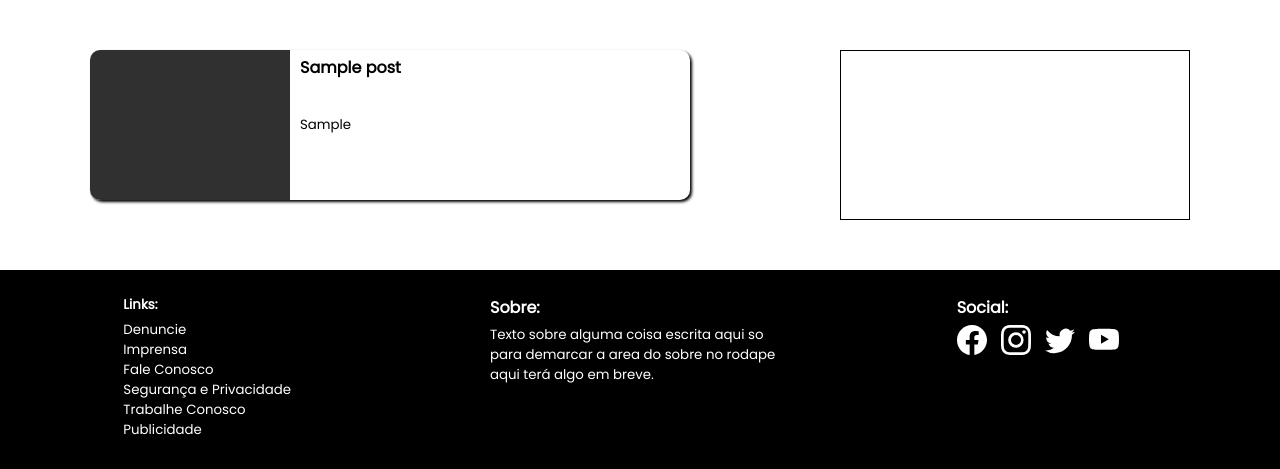
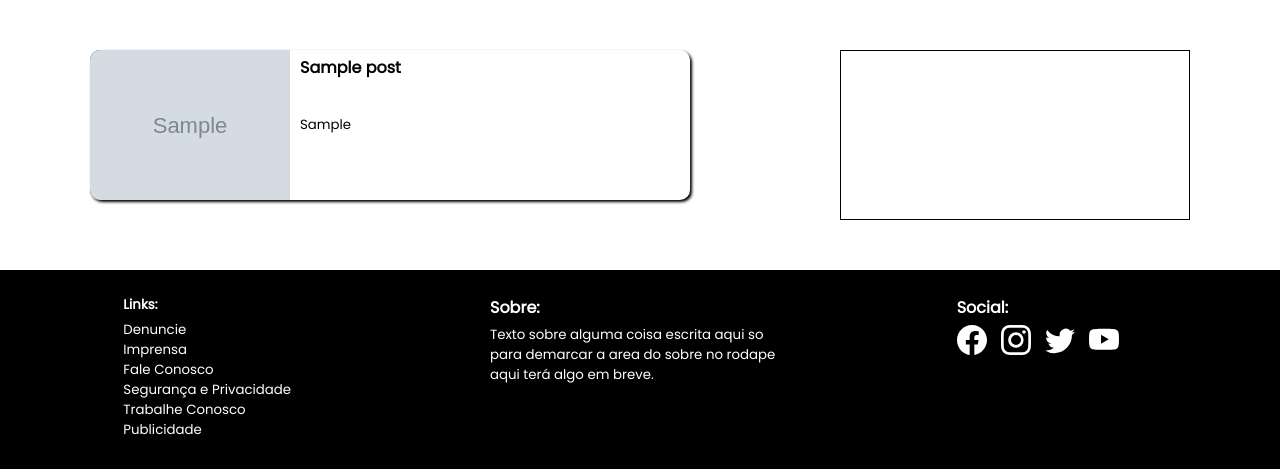
Before and after one commit to mendesleu/Projeto-Blog, a PHP site: page /pages/search.php in a window 1280 px wide. Shown: the part 250-719 px from the top of the page. Run offline with PHP 8.4, Linux system fonts and the light colour scheme; tables that the repository leaves empty or names only in its code hold one stand-in row (values such as "Sample post"); grey boxes marked "Sample" are stand-in pictures.

Commit message:
search page, thumb view image

```diff
--- a/pages/search.php
+++ b/pages/search.php
@@ -71,14 +71,18 @@
                 $select = "SELECT * FROM posts WHERE tags LIKE '%$search%' OR title LIKE '%$search%' OR category LIKE '%$search%'";
                 $query = mysqli_query($conn, $select);
 
-                if($query->num_rows > 0){
+                if($query->num_rows >    0){
                     while($row = $query->fetch_assoc()){
 
             ?>
 
-            <a href="noticia.php?not=<?php echo $row['title'] ?>&id=<?php echo $row['id'] ?>" style="color: black;">
+                        <a href="pages/noticia.php?not=<?php echo $row['title'] ?>&id=<?php echo $row['id'] ?>" style="color: black;">
                             <section class="container-cards">
-                    <section class="photo"<?php echo $row['thumb']; ?>></section>
+                                <section class="photo">
+                                    <div class="box-thumb">
+                                        <img src="../img/post/<?php echo $row['thumb'] ?>" class="thumb">
+                                    </div>
+                                </section>
                                 <section class="container-cards-description">
                                     <div class="cards-title">
                                         <h4>
```
Lines whose indentation alone changed are shown as unchanged.
